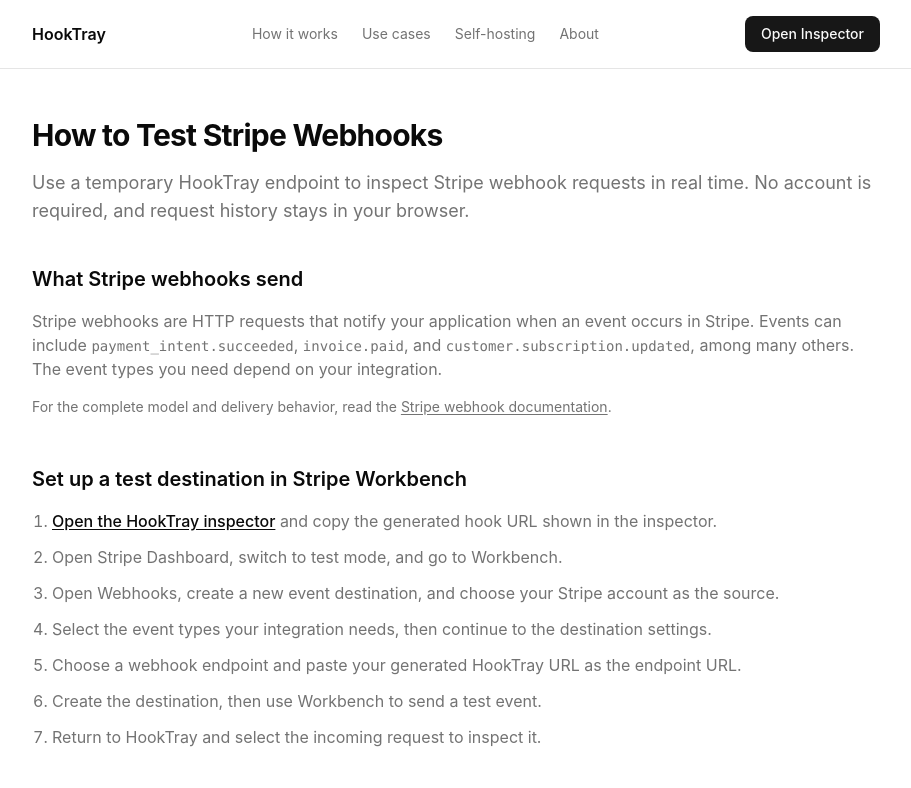
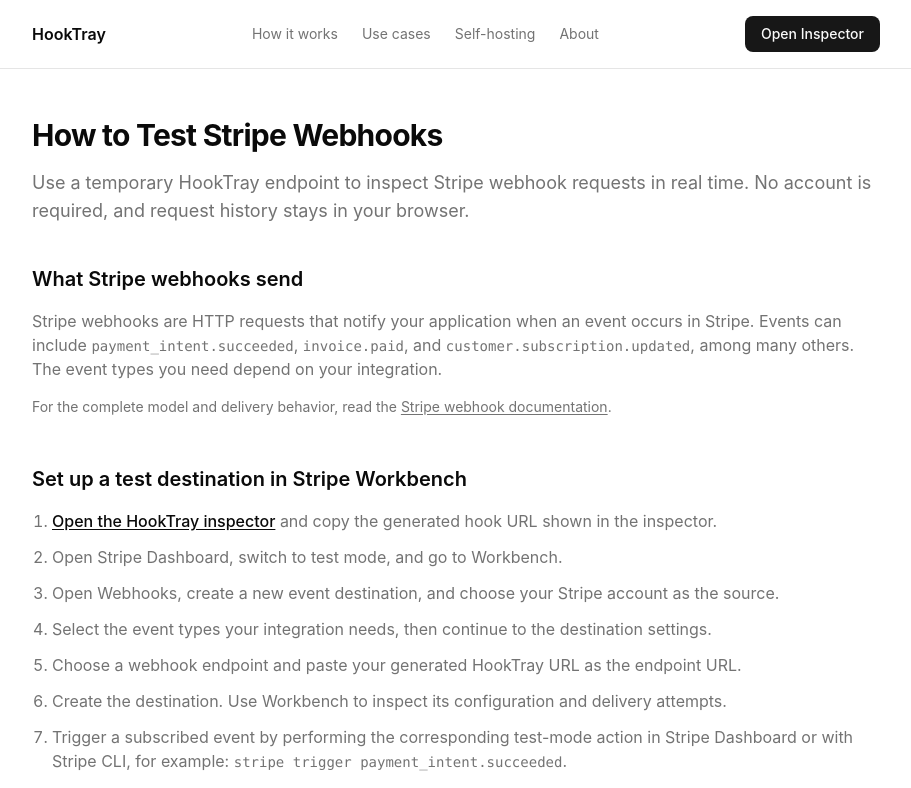
Before and after one commit to dgknttr/hooktray, a Next.js app in the folder frontend/: page /guides/test-stripe-webhooks in a window 1280 px wide. Shown: the top 788 px of the page, without its empty margins (184-1095 px from the left). Built offline with nearby package versions, Linux system fonts and the light colour scheme; no server answers.

Commit message:
fix: correct Stripe webhook trigger guidance

```diff
--- a/frontend/app/(site)/guides/test-stripe-webhooks/page.tsx
+++ b/frontend/app/(site)/guides/test-stripe-webhooks/page.tsx
@@ -62,7 +62,12 @@
           <li>Open Webhooks, create a new event destination, and choose your Stripe account as the source.</li>
           <li>Select the event types your integration needs, then continue to the destination settings.</li>
           <li>Choose a webhook endpoint and paste your generated HookTray URL as the endpoint URL.</li>
-          <li>Create the destination, then use Workbench to send a test event.</li>
+          <li>Create the destination. Use Workbench to inspect its configuration and delivery attempts.</li>
+          <li>
+            Trigger a subscribed event by performing the corresponding test-mode action in Stripe
+            Dashboard or with Stripe CLI, for example:{" "}
+            <code className="font-mono text-sm">stripe trigger payment_intent.succeeded</code>.
+          </li>
           <li>Return to HookTray and select the incoming request to inspect it.</li>
         </ol>
       </section>
```
Also changed, not shown: 1 other file (tests, documents, lock files or other folders).
